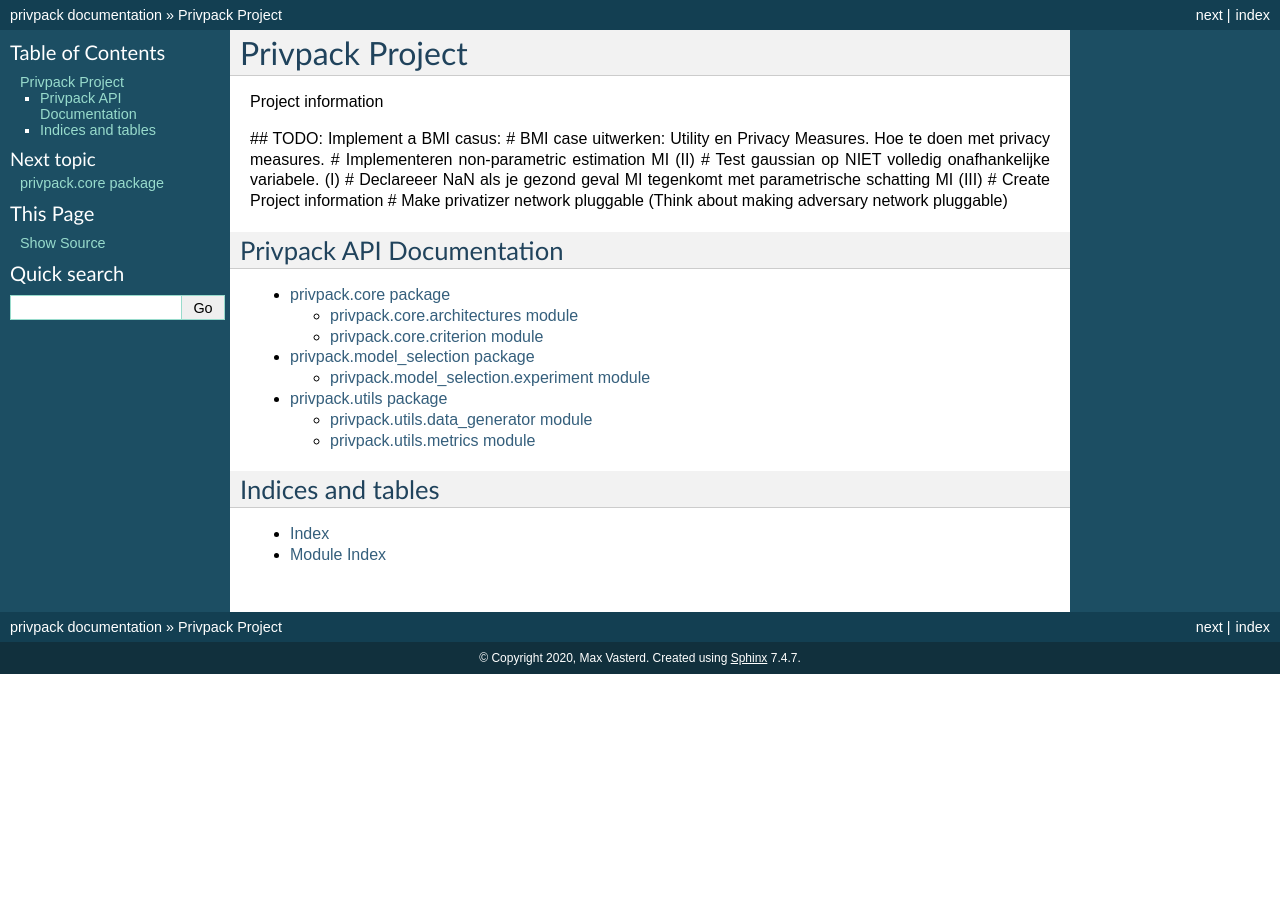
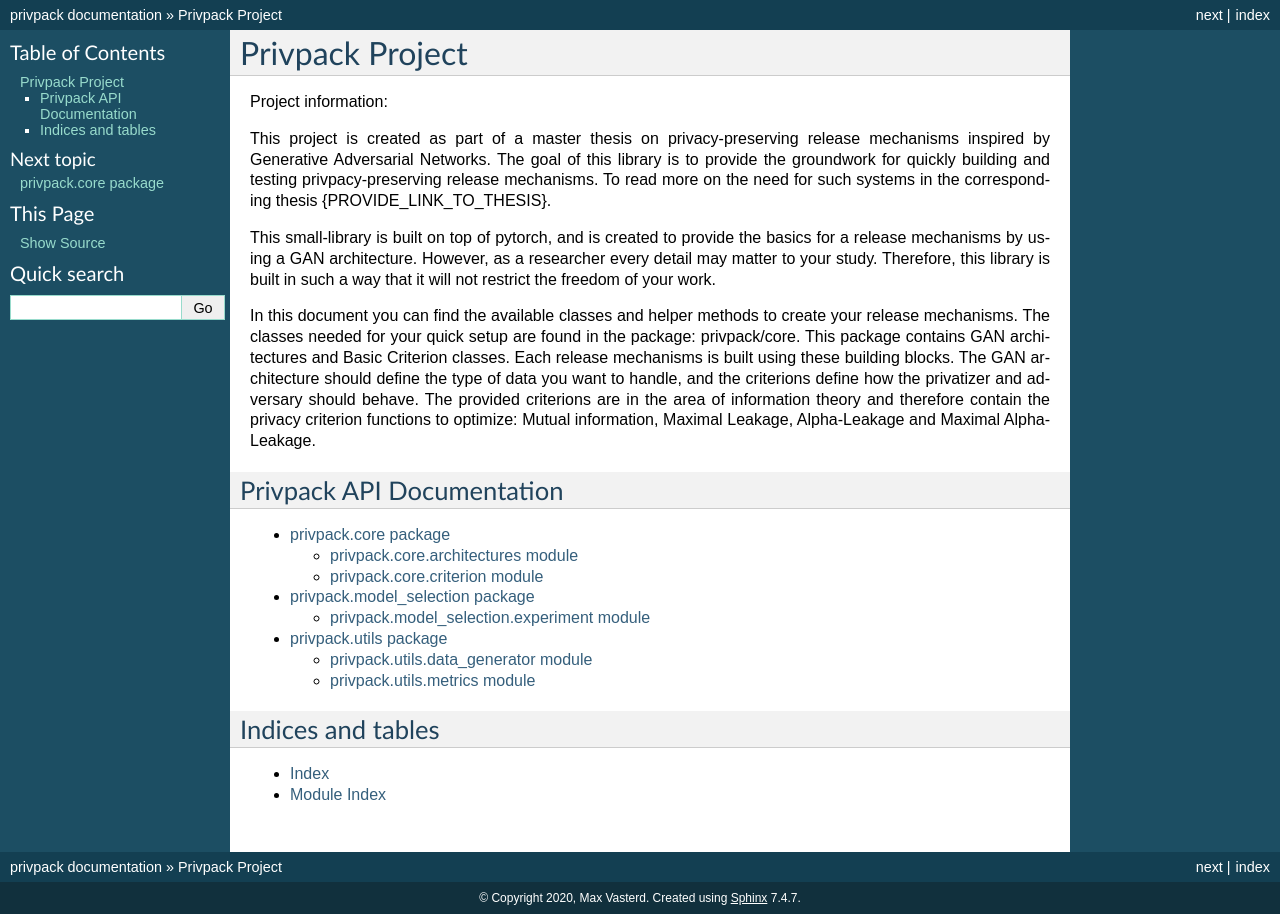
Before and after one commit to maxxiefjv/privpack, a Sphinx documentation site: the page built from docs/index.rst, in a window 1280 px wide. Built offline with Sphinx 7.4.7, drawn with Linux system fonts in a browser that asks for light colours.

Commit message:
added some documentation introducing first examples for class instantiation

```diff
--- a/docs/index.rst
+++ b/docs/index.rst
@@ -2,15 +2,20 @@
 Privpack Project
 ====================================
 
-Project information
+Project information:
 
-## TODO: Implement a BMI casus:
-# BMI case uitwerken: Utility en Privacy Measures. Hoe te doen met privacy measures.
-# Implementeren non-parametric estimation MI (II)
-# Test gaussian op NIET volledig onafhankelijke variabele. (I)
-# Declareeer NaN als je gezond geval MI tegenkomt met parametrische schatting MI (III)
-# Create Project information
-# Make privatizer network pluggable (Think about making adversary network pluggable)
+This project is created as part of a master thesis on privacy-preserving release mechanisms inspired by Generative Adversarial Networks. The goal
+of this library is to provide the groundwork for quickly building and testing privpacy-preserving release mechanisms. To read more on the need for such
+systems in the corresponding thesis {PROVIDE_LINK_TO_THESIS}.
+
+This small-library is built on top of pytorch, and is created to provide the basics for a release mechanisms by using a GAN architecture. However,
+as a researcher every detail may matter to your study. Therefore, this library is built in such a way that it will not restrict the freedom of your work.
+
+In this document you can find the available classes and helper methods to create your release mechanisms. The classes needed for your quick setup are found
+in the package: privpack/core. This package contains GAN architectures and Basic Criterion classes. Each release mechanisms is built using these building blocks.
+The GAN architecture should define the type of data you want to handle, and the criterions define how the privatizer and adversary should behave. The provided
+criterions are in the area of information theory and therefore contain the privacy criterion functions to optimize: Mutual information, Maximal Leakage, Alpha-Leakage and Maximal
+Alpha-Leakage.
 
 
 Privpack API Documentation
```
Also changed, not shown: docs/api/core/architectures.rst (+22 -1 lines), docs/api/core/criterion.rst (+14 -1 lines).
